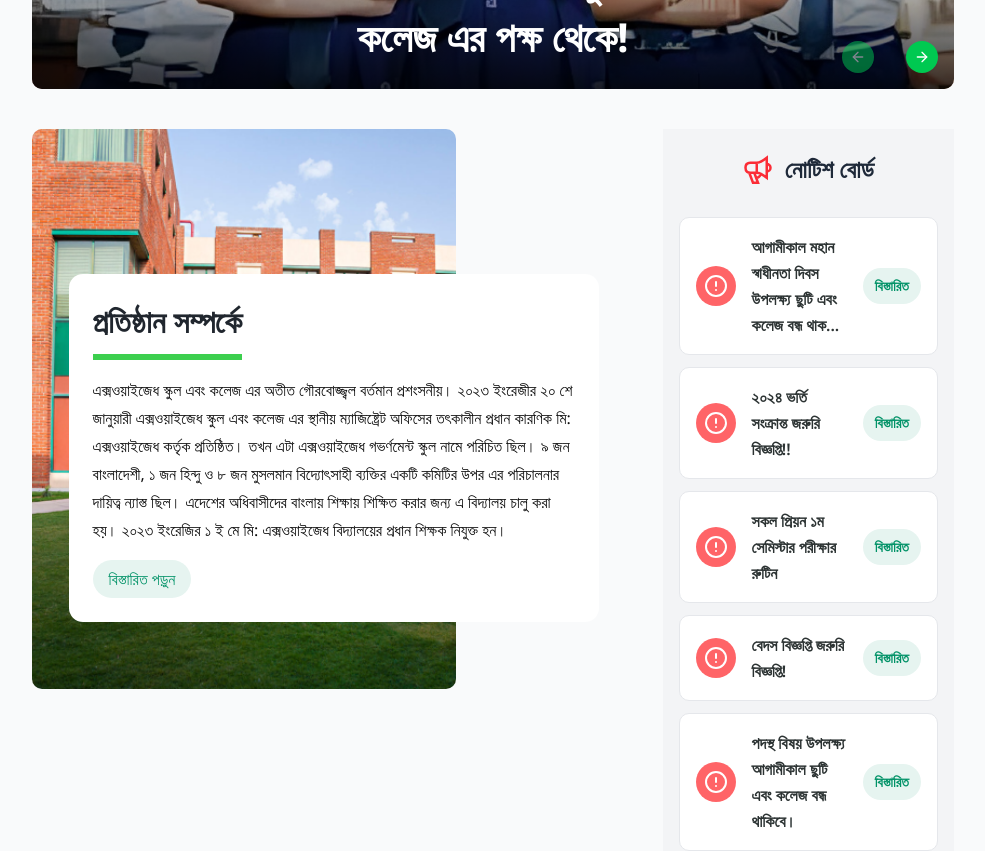
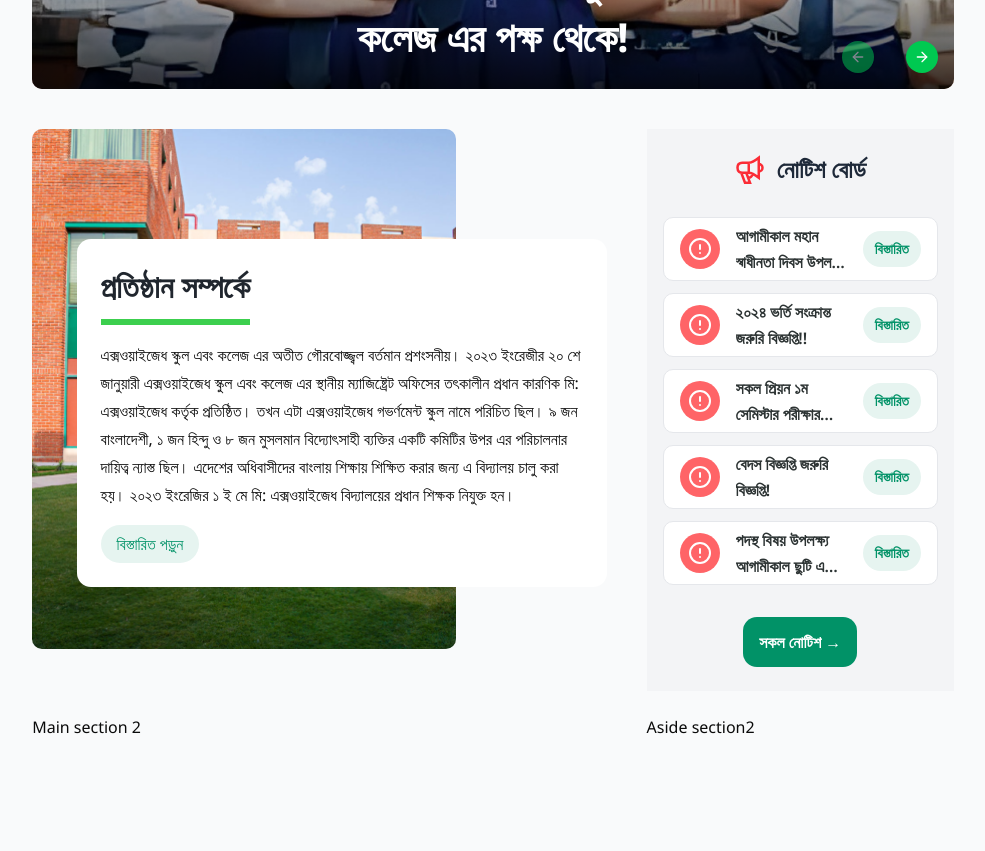
Before and after one commit to Samiul821/eduinstitute-project, a Next.js app: page / in a window 1280 px wide. Shown: the part 600-1451 px from the top of the page, without its empty margins (147-1132 px from the left). Built offline with nearby package versions, Linux system fonts and the light colour scheme.

Commit message:
notice board desgin done

```diff
--- a/src/app/public/page.jsx
+++ b/src/app/public/page.jsx
@@ -10,7 +10,7 @@ export default function Home() {
         <HeaderCarousel></HeaderCarousel>
       </header>
       {/* 6 section layout */}
-      <div className="grid lg:grid-cols-3 gap-6 mt-10 items-stretch">
+      <div className="grid lg:grid-cols-3 mt-10 items-stretch">
         {/* Main Sections - left/center 2 columns */}
         <div className="col-span-2 grid grid-rows-3 gap-6">
           <section>
--- a/src/components/About.jsx
+++ b/src/components/About.jsx
@@ -29,7 +29,7 @@ export default function About() {
 
   return (
     <div className="flex relative">
-      <div className="relative w-[424px] h-[560px]">
+      <div className="relative w-[424px] h-[520px]">
         <Image
           src="/assest/about-img.png"
           alt="about img"
--- a/src/components/NoticeBoard.jsx
+++ b/src/components/NoticeBoard.jsx
@@ -26,7 +26,7 @@ const notices = [
 
 export default function NoticeBoard() {
   return (
-    <div className="py-6 px-4 bg-gray-100 w-full">
+    <div className="py-6 px-4 bg-gray-100">
       {/* Header */}
       <div className="mb-8">
         <h2 className="text-2xl font-bold text-center flex items-center justify-center gap-3">
@@ -40,7 +40,7 @@ export default function NoticeBoard() {
         {notices.map((notice) => (
           <div
             key={notice.id}
-            className="flex items-center gap-4 p-4 bg-white border border-gray-200 rounded-lg
+            className="flex max-h-[64px] items-center gap-4 p-4 bg-white border border-gray-200 rounded-lg
                        hover:shadow-lg hover:-translate-y-1 transition-all duration-300 ease-in-out"
           >
             {/* Red Alert Icon */}
@@ -55,7 +55,7 @@ export default function NoticeBoard() {
 
             {/* Notice Text */}
             <div className="flex-grow">
-              <p className="text-[#2c3333] font-semibold leading-relaxed">
+              <p className="text-[#2c3333] font-semibold leading-relaxed line-clamp-2">
                 {notice.title}
               </p>
             </div>
```
